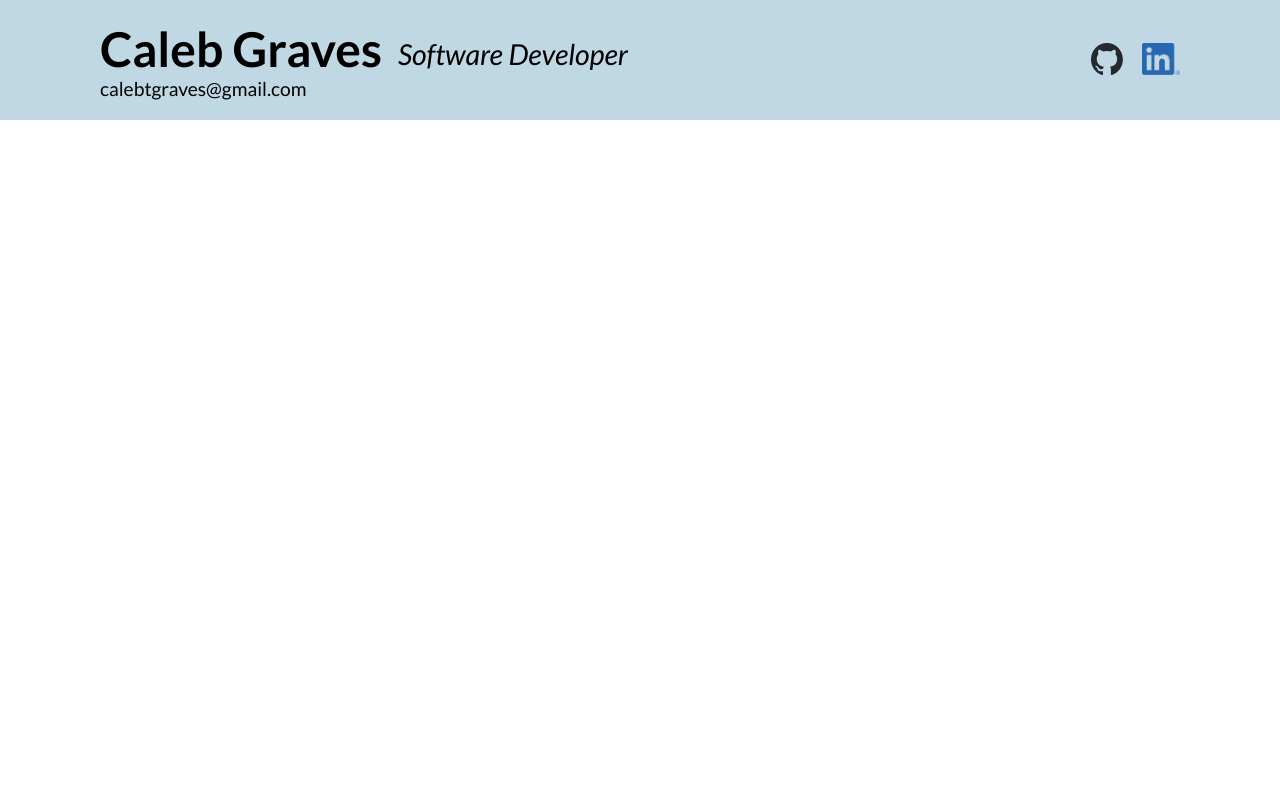
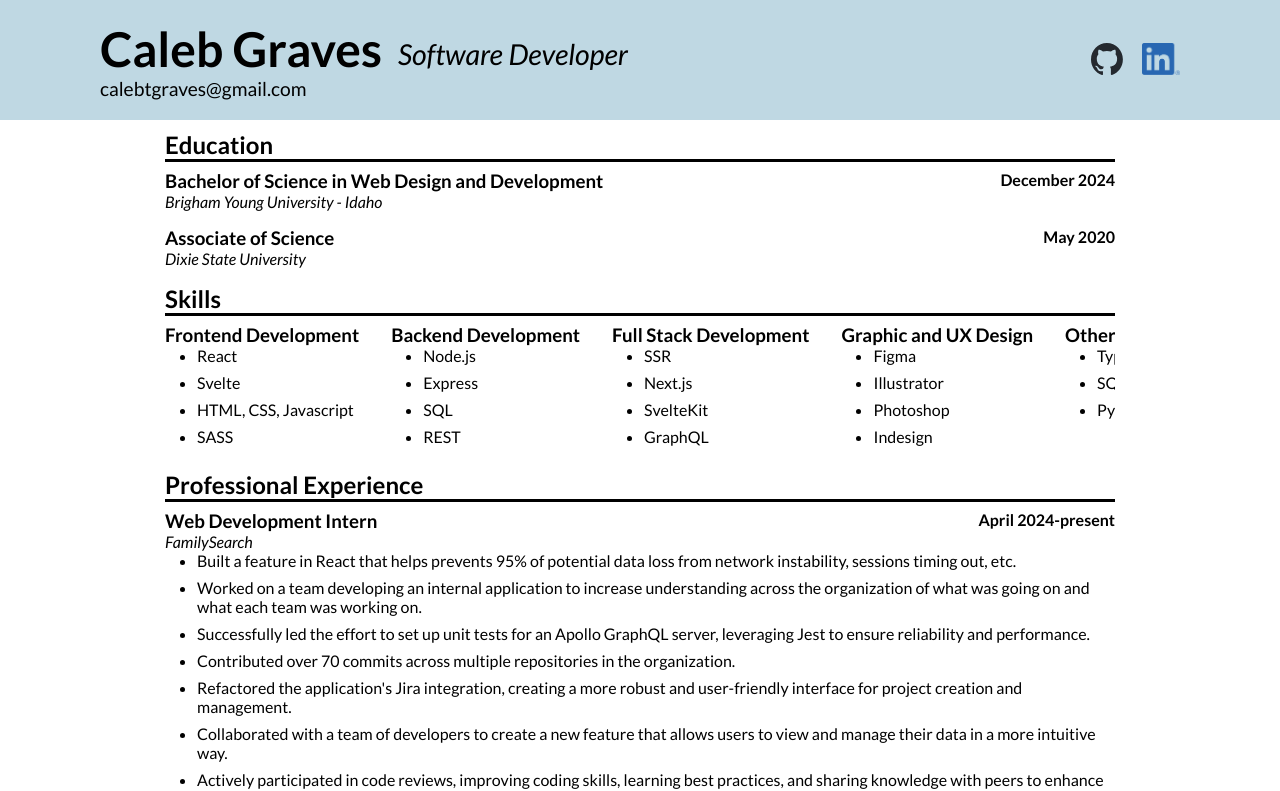
Before and after one commit to calebtgraves/calebtgraves, a Svelte app: page / in a window 1280 px wide. Shown: the top 791 px of the page. Built offline with nearby package versions, Linux system fonts and the light colour scheme; a web font is replaced by a local one.

Commit message:
finished resume

```diff
--- a/src/App.svelte
+++ b/src/App.svelte
@@ -1,11 +1,20 @@
 <script>
   import Container from "./components/Container.svelte";
+  import EducationSection from "./components/EducationSection.svelte";
+  import LanguagesSection from "./components/LanguagesSection.svelte";
+  import ProfessionalExperienceSection from "./components/ProfessionalExperienceSection.svelte";
+  import ProjectsSection from "./components/ProjectsSection.svelte";
   import Separator from "./components/Separator.svelte";
+  import SkillsSection from "./components/SkillsSection.svelte";
+  import resumeInfo from "./resumeInfo.json";
+
+  const { education, skills, professionalExperience, languages, projects } =
+    resumeInfo;
 </script>
 
 <main>
   <header>
-    <Container direction="column">
+    <Container direction="column" size="xl">
       <Container size="full" justify="space-between">
         <div>
           <Container align="end">
@@ -35,6 +44,15 @@
       </Container>
     </Container>
   </header>
+  <div id="main-content">
+    <Container direction="column">
+      <EducationSection {education} />
+      <SkillsSection {skills} />
+      <ProfessionalExperienceSection {professionalExperience} />
+      <LanguagesSection {languages} />
+      <ProjectsSection {projects} />
+    </Container>
+  </div>
 </main>
 
 <style>
@@ -68,4 +86,8 @@
   .contact-image:hover {
     opacity: 0.8;
   }
+
+  #main-content {
+    padding: 10px 20px;
+  }
 </style>
--- a/src/components/Container.svelte
+++ b/src/components/Container.svelte
@@ -30,8 +30,12 @@
     max-width: 100%;
   }
 
+  .xl {
+    max-width: 1080px;
+  }
+
   .lg {
-    max-width: 1080px;
+    max-width: 950px;
   }
 
   .md {
--- /dev/null
+++ b/src/components/Divider.svelte
@@ -0,0 +1,9 @@
+<div></div>
+
+<style>
+  div {
+    width: 100%;
+    height: 3px;
+    background-color: #000;
+  }
+</style>
--- /dev/null
+++ b/src/components/EducationSection.svelte
@@ -0,0 +1,30 @@
+<script>
+  import Container from "./Container.svelte";
+  import Divider from "./Divider.svelte";
+  import Separator from "./Separator.svelte";
+
+  export let education;
+</script>
+
+<Container size="full" direction="column" align="start">
+  <h2>Education</h2>
+  <Divider />
+  <Separator size="sm" />
+  {#each education as { school, degree, graduation } (school)}
+    <Container justify="space-between" align="start">
+      <div>
+        <h3>{degree}</h3>
+        <h4 class="school-name">{school}</h4>
+      </div>
+      <h4>{graduation}</h4>
+    </Container>
+    <Separator />
+  {/each}
+</Container>
+
+<style>
+  .school-name {
+    font-style: italic;
+    font-weight: 400;
+  }
+</style>
--- /dev/null
+++ b/src/components/LanguagesSection.svelte
@@ -0,0 +1,32 @@
+<script>
+  import Container from "./Container.svelte";
+  import Divider from "./Divider.svelte";
+  import Separator from "./Separator.svelte";
+
+  export let languages;
+</script>
+
+<Container size="full" direction="column" align="start">
+  <h2>Languages</h2>
+  <Divider />
+  <Separator size="sm" />
+  <Container>
+    {#each languages as { language, proficiency } (language)}
+      <Container justify="space-between" align="start">
+        <div>
+          <h3>{language}</h3>
+          <h4 class="language-proficiency">{proficiency}</h4>
+        </div>
+      </Container>
+      <Separator />
+    {/each}
+  </Container>
+  <Separator />
+</Container>
+
+<style>
+  .language-proficiency {
+    font-style: italic;
+    font-weight: 400;
+  }
+</style>
--- /dev/null
+++ b/src/components/ProfessionalExperienceSection.svelte
@@ -0,0 +1,39 @@
+<script>
+  import Container from "./Container.svelte";
+  import Divider from "./Divider.svelte";
+  import Separator from "./Separator.svelte";
+
+  export let professionalExperience;
+</script>
+
+<Container size="full" direction="column" align="start">
+  <h2>Professional Experience</h2>
+  <Divider />
+  <Separator size="sm" />
+  {#each professionalExperience as { company, title, startDate, endDate, bullets } (company)}
+    <Container justify="space-between" align="start">
+      <div>
+        <h3>{title}</h3>
+        <h4 class="company-name">{company}</h4>
+      </div>
+      <h4>{endDate ? `${startDate}-${endDate}` : `${startDate}-present`}</h4>
+    </Container>
+    <ul>
+      {#each bullets as bullet}
+        <li>{bullet}</li>
+        <Separator size="sm" />
+      {/each}
+    </ul>
+    <Separator />
+  {/each}
+</Container>
+
+<style>
+  ul {
+    padding-left: 2rem;
+  }
+  .company-name {
+    font-style: italic;
+    font-weight: 400;
+  }
+</style>
--- /dev/null
+++ b/src/components/ProjectsSection.svelte
@@ -0,0 +1,38 @@
+<script>
+  import Container from "./Container.svelte";
+  import Divider from "./Divider.svelte";
+  import Separator from "./Separator.svelte";
+
+  export let projects;
+</script>
+
+<Container size="full" direction="column" align="start">
+  <h2>Projects</h2>
+  <Divider />
+  <Separator size="sm" />
+  {#each projects as { title, role, description, link } (title)}
+    <Container justify="space-between" align="start">
+      <div>
+        <h3><a href={link} target="_blank">{title}</a></h3>
+        <h4 class="role">{role}</h4>
+        <ul>
+          <li>{description}</li>
+        </ul>
+      </div>
+    </Container>
+    <Separator />
+  {/each}
+</Container>
+
+<style>
+  .role {
+    font-style: italic;
+    font-weight: 400;
+  }
+  a {
+    color: #000;
+  }
+  ul {
+    padding-left: 2rem;
+  }
+</style>
--- a/src/components/Separator.svelte
+++ b/src/components/Separator.svelte
@@ -5,6 +5,10 @@
 <div class={`separator ${size}`}></div>
 
 <style>
+  .separator {
+    flex-shrink: 0;
+    flex-grow: 0;
+  }
   .xs {
     height: 0.25rem;
     width: 0.25rem;
--- /dev/null
+++ b/src/components/SkillsSection.svelte
@@ -0,0 +1,43 @@
+<script>
+  import Container from "./Container.svelte";
+  import Divider from "./Divider.svelte";
+  import Separator from "./Separator.svelte";
+
+  export let skills;
+</script>
+
+<Container size="full" direction="column" align="start">
+  <h2>Skills</h2>
+  <Divider />
+  <Separator size="sm" />
+  <div class="scroll-container">
+    {#each skills as { category, items } (category)}
+      <div class="skill-container">
+        <h3>{category}</h3>
+        <ul>
+          {#each items as item}
+            <li>{item}</li>
+            <Separator size="sm" />
+          {/each}
+        </ul>
+      </div>
+      <Separator size="lg" />
+    {/each}
+  </div>
+  <Separator />
+</Container>
+
+<style>
+  ul {
+    padding-left: 2rem;
+  }
+  .scroll-container {
+    flex: 1;
+    width: 100%;
+    overflow-x: auto;
+    display: flex;
+  }
+  .skill-container {
+    flex-shrink: 0;
+  }
+</style>
--- a/src/resumeInfo.json
+++ b/src/resumeInfo.json
@@ -1,5 +1,5 @@
 {
-  "Education": [
+  "education": [
     {
       "degree": "Bachelor of Science in Web Design and Development",
       "school": "Brigham Young University - Idaho",
@@ -13,7 +13,7 @@
       "location": "St. George, Utah"
     }
   ],
-  "Skills": [
+  "skills": [
     {
       "category": "Frontend Development",
       "items": ["React", "Svelte", "HTML, CSS, Javascript", "SASS"]
@@ -35,16 +35,25 @@
       "items": ["Typescript", "SQL", "Python"]
     },
     {
-      "category": "Other",
+      "category": "Tools and Methodologies",
       "items": [
         "Git/Github",
         "Jira",
         "Agile Development",
-        "Continuous Integration/Deployment"
+        "Continuous Integration"
+      ]
+    },
+    {
+      "category": "Soft Skills",
+      "items": [
+        "Problem Solving",
+        "Communication",
+        "Teamwork",
+        "Independant Work"
       ]
     }
   ],
-  "Professional Experience": [
+  "professionalExperience": [
     {
       "title": "Web Development Intern",
       "company": "FamilySearch",
@@ -99,7 +108,7 @@
         ]
     }
   ],
-  "Languages": [
+  "languages": [
     {
       "language": "English",
       "proficiency": "Native"
@@ -109,7 +118,7 @@
       "proficiency": "Intermediate"
     }
   ],
-  "Projects": [
+  "projects": [
     {
         "title": "Hebrew Lexicon App",
         "role": "Developer",
```
